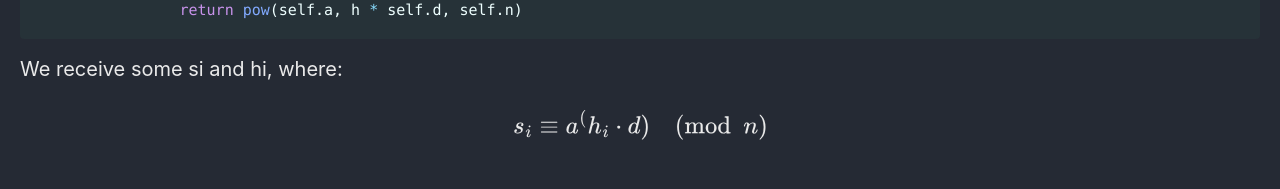
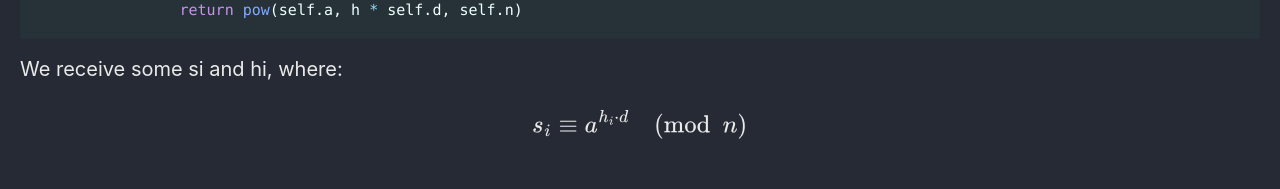
Before and after one commit to Connor-McCartney/Connor-McCartney.github.io, a Jekyll site: the page built from _pages/cryptography/other/nullcon2025.md, in a window 1280 px wide. Shown: the part 1169-1358 px from the top of the page. Built offline with Jekyll 4.4.1, drawn with Linux system fonts in a browser that asks for light colours; cached includes are drawn as plain includes.

```diff
--- a/_pages/cryptography/other/nullcon2025.md
+++ b/_pages/cryptography/other/nullcon2025.md
@@ -48,4 +48,4 @@ We can also collect as many signatures as we want.
 
 We receive some si and hi, where:
 
-$$s_i \equiv a^(h_i \cdot d) \pmod n$$
+$$s_i \equiv a^{h_i \cdot d} \pmod n$$
```
